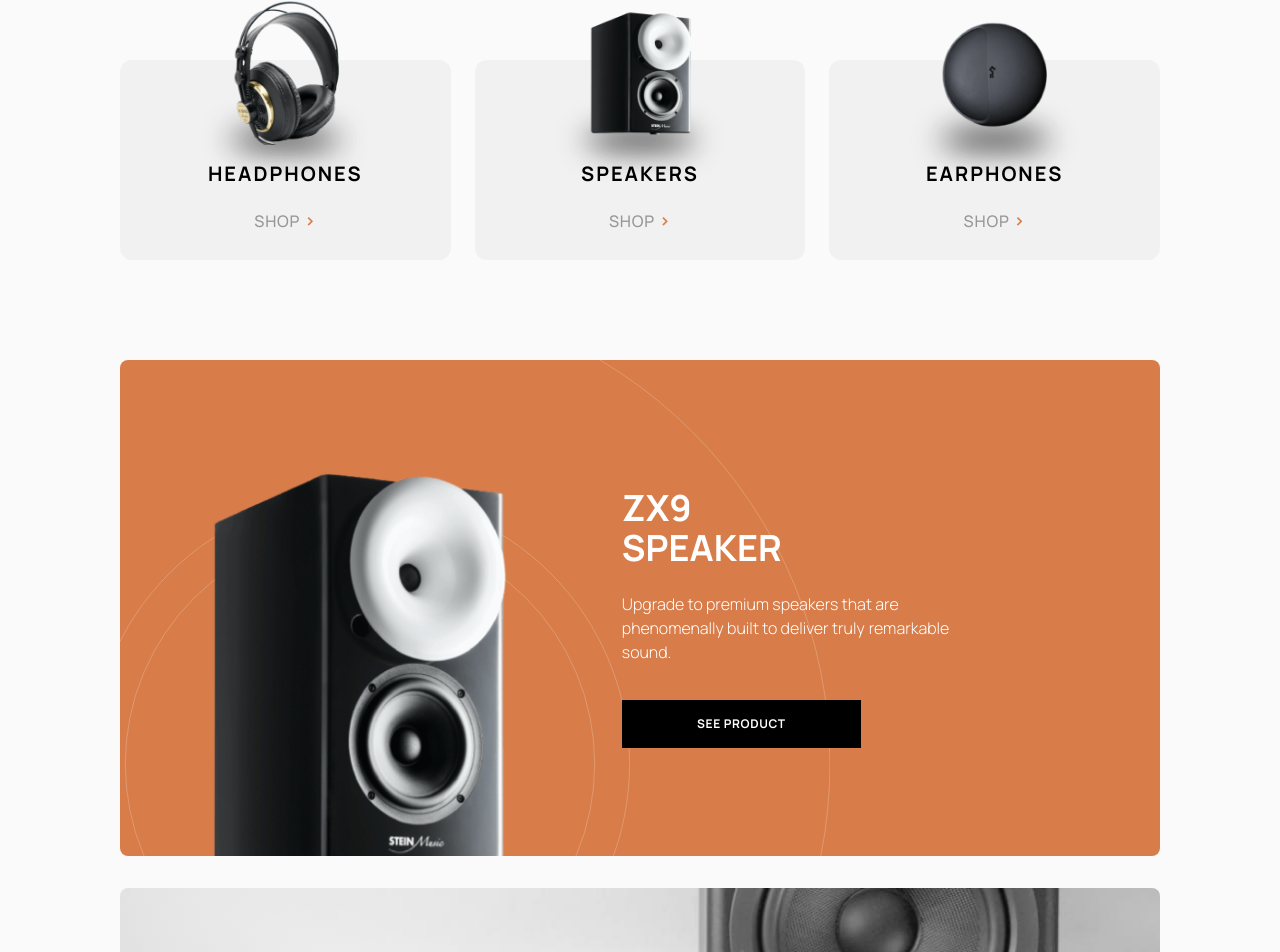
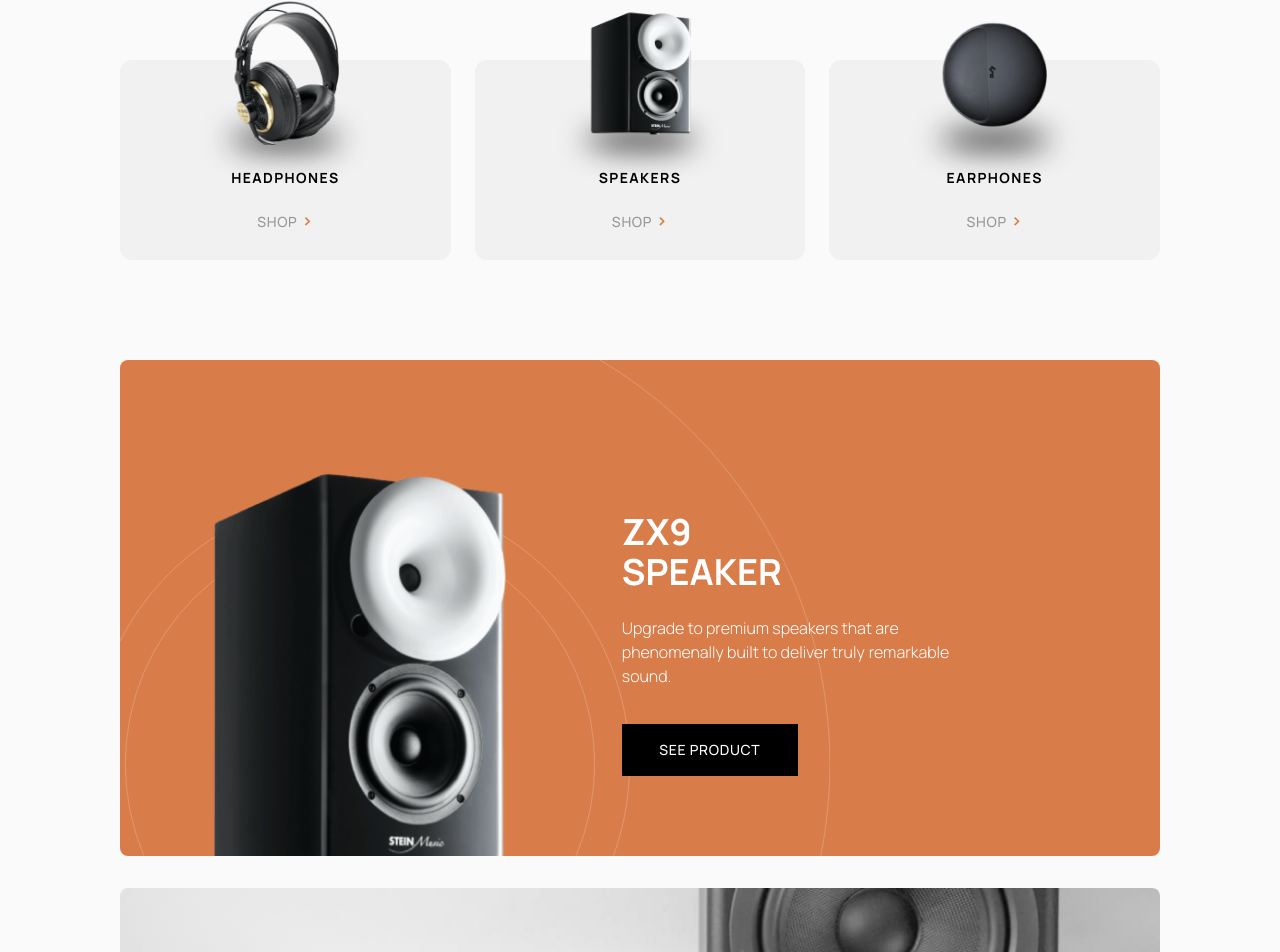
Before and after one commit to Dotjos/audiophile-ecommerce, a Next.js app: page / in a window 1280 px wide. Shown: the part 728-1680 px from the top of the page. Built offline with nearby package versions, Linux system fonts and the light colour scheme.

Commit message:
install--react-toastify-notif

```diff
--- a/package.json
+++ b/package.json
@@ -13,6 +13,7 @@
     "react": "^19.0.0",
     "react-dom": "^19.0.0",
     "react-hook-form": "^7.62.0",
+    "react-toastify": "^11.0.5",
     "zustand": "^5.0.4"
   },
   "devDependencies": {
--- a/src/app/Components.tsx
+++ b/src/app/Components.tsx
@@ -145,13 +145,13 @@ export const ToShowComponent: FC<ToShowComponentProps> = ({
           />
         </div>
         <div className="flex justify-end md:gap-y-2 flex-col">
-          <span className="text-center text-xs tracking-widest md:text-base lg:text-xl text-PureBlack-100 font-bold">
+          <span className="text-center text-xs tracking-widest md:text-base lg:text-sm text-PureBlack-100 font-bold">
             {text}
           </span>
           <Button
             text="SHOP"
             variant="tertiary"
-            className="md:text-base"
+            className="md:text-base lg:text-sm"
             link={finalLink}
             basePath={basePath}
           />
--- a/src/app/Components/AddToCartSection.tsx
+++ b/src/app/Components/AddToCartSection.tsx
@@ -1,9 +1,10 @@
 "use client";
-import {  useState } from "react";
+import { useState } from "react";
 import { saveToDatabase } from "../actions/cart-actions";
 import { Button } from "../Components";
 import useStore from "../Zustore";
 import { QuantityInput } from "./QuantityInput";
+import { ToastOptions } from "react-toastify";
 
 interface Product {
   id: string;
@@ -19,11 +20,12 @@ interface Product {
 
 interface AddToCartSectionProps {
   product: Product; //  just the product, not wrapped
+  toast: (message: string, options?: ToastOptions) => void;
 }
 
-const AddToCartSection = ({product}:AddToCartSectionProps) => {
-    const {addToCart}=useStore();
-    const [quantity,setQuantity]= useState(1)
+const AddToCartSection = ({ product, toast }: AddToCartSectionProps) => {
+  const { addToCart } = useStore();
+  const [quantity, setQuantity] = useState(1);
 
   const handleAddToCart = async () => {
     try {
@@ -31,6 +33,14 @@ const AddToCartSection = ({product}:AddToCartSectionProps) => {
       const result = await saveToDatabase(product, quantity);
       addToCart(product, quantity);
       setQuantity(1); // Reset quantity after adding to cart
+      toast(`Sucessfully added`, {
+        position: "top-center",
+        className: "",
+        ariaLabel: "The product has been succesfully added to cart",
+        autoClose: 2000,
+        hideProgressBar: true,
+        // customProgressBar: true,
+      });
       if (result.success) {
         console.log(result.message);
         // Optional: Show success message, reset quantity, etc.
@@ -43,9 +53,17 @@ const AddToCartSection = ({product}:AddToCartSectionProps) => {
   return (
     <div className="flex w-full space-x-4 md:space-x-0">
       <div className="w-2/5 md:w-1/3">
-        <QuantityInput id={product.id} quantity={quantity} setQuantity={setQuantity}/>
+        <QuantityInput
+          id={product.id}
+          quantity={quantity}
+          setQuantity={setQuantity}
+        />
       </div>
-        <Button text="ADD TO CART" onClick={handleAddToCart} className="w-3/4 md:h-11 md:w-33"/>
+      <Button
+        text="ADD TO CART"
+        onClick={handleAddToCart}
+        className="w-3/4 md:h-11 md:w-33"
+      />
     </div>
   );
 };
--- a/src/app/page.tsx
+++ b/src/app/page.tsx
@@ -25,7 +25,8 @@ export default function Page() {
             <Button
               text="SEE PRODUCT"
               className="text-sm md:text-base md:w-1/2 md:py-4 lg:w-37 lg:text-sm"
-              link="headphones"
+              basePath="productDetail"
+              link="xx99-mark-ii"
             />
           </div>
         </div>
@@ -94,7 +95,9 @@ export default function Page() {
               {/* Button */}
               <Button
                 text="SEE PRODUCT"
-                className="md:font-bold md:py-4 md:w-1/2 mb-13 md:px-5 tracking-[1em]"
+                basePath="productDetail"
+                link="zx-9"
+                className="w-3/5 md:w-44 md:text-sm md:py-4"
                 variant="secondary"
               />
             </div>
@@ -128,6 +131,8 @@ export default function Page() {
                 text="SEE PRODUCT"
                 variant="new"
                 className="w-3/5 md:w-44 md:text-sm md:py-4"
+                basePath="productDetail"
+                link="zx-7"
               />
             </div>
           </section>
@@ -161,6 +166,8 @@ export default function Page() {
                   text="SEE PRODUCT"
                   variant="new"
                   className="w-3/5 md:w-44 md:text-sm md:py-4"
+                  basePath="productDetail"
+                  link="yx-1"
                 />
               </div>
             </div>
--- a/src/app/productDetail/[id]/page.tsx
+++ b/src/app/productDetail/[id]/page.tsx
@@ -4,6 +4,7 @@ import { Goback } from "@/app/Components/Goback";
 import { getProductById, getRandomProducts } from "@/app/lib/products";
 import { formatPrice } from "@/app/utils";
 import { notFound } from "next/navigation";
+import { toast, ToastContainer } from "react-toastify";
 
 interface PageProps {
   params: Promise<{ id: string }>;
@@ -29,6 +30,7 @@ export default async function Page({ params }: PageProps) {
 
   return (
     <div className="px-4 md:px-8 md:py-6 lg:px-30 lg:py-13">
+      <ToastContainer />
       <Goback className="lg:mb-11 mb-5 md:mb-4 " />
       <div>
         <div className="flex flex-col gap-3 md:flex-row md:justify-between">
@@ -38,7 +40,7 @@ export default async function Page({ params }: PageProps) {
             className=" md:h-auto"
             alt={product?.name || "Product Image"}
           />
-          <div className="md:w-7/12 gap-3 lg:w-4/9 flex flex-col md:justify-center md:gap-5 lg:gap-1">
+          <div className="md:w-7/12 gap-3 lg:w-4/9 flex flex-col md:justify-center md:gap-5 lg:gap-3">
             {product.isNew && (
               <h2 className="text-xs tracking-[5px] md:tracking-[10px] font-light text-BurntSienna-100 mt-2">
                 NEW PRODUCT
@@ -50,9 +52,11 @@ export default async function Page({ params }: PageProps) {
             <p className="text-xs text-gray-500 md:text-base lg:w-full md:leading-6">
               {product?.details}
             </p>
-            <h1 className="font-bold">{formatPrice(product?.price ?? 0)}</h1>
+            <h1 className="font-bold lg:mb-3">
+              {formatPrice(product?.price ?? 0)}
+            </h1>
             <div className="flex space-x-2">
-              <AddToCartSection product={product} />
+              <AddToCartSection product={product} toast={toast} />
             </div>
           </div>
         </div>
```
Also changed, not shown: 1 other file (tests, documents, lock files or other folders). Lines whose indentation alone changed are shown as unchanged.
